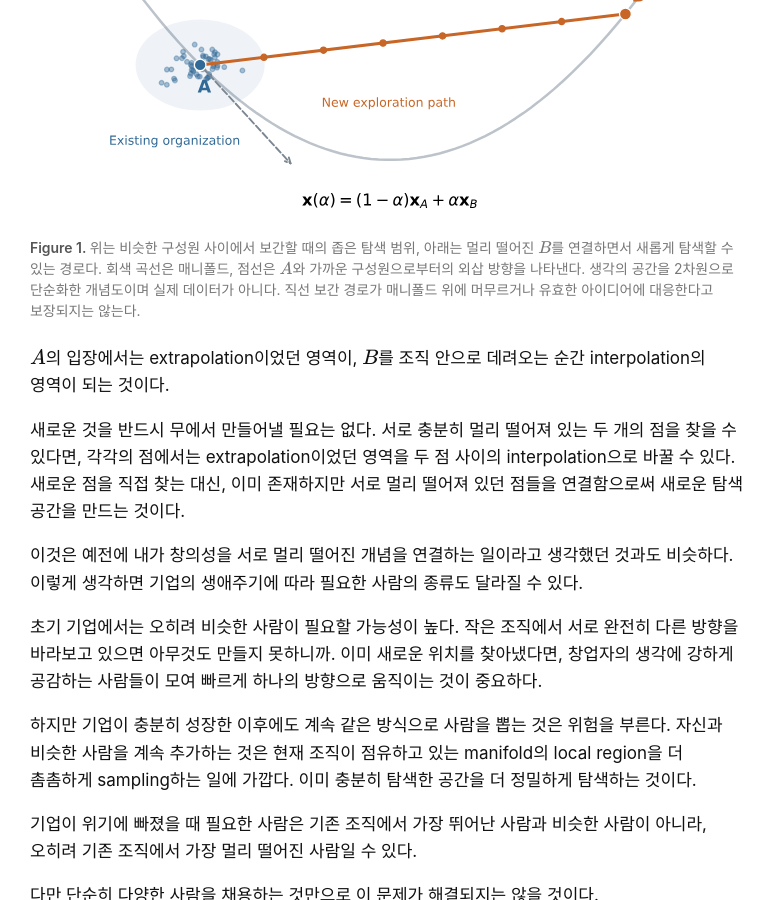
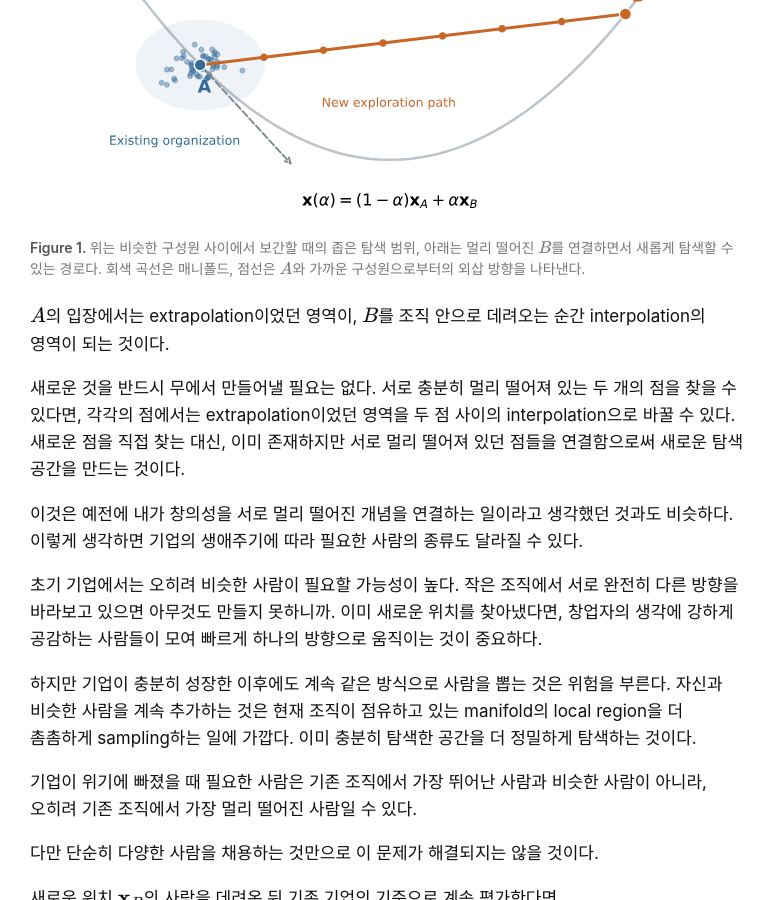
Before and after one commit to okdalto/okdalto.github.io, a Jekyll site: the page built from _posts/2026-10-04-기업의 성장과 다양성.md, in a window 1280 px wide and 900 px high, scrolled down 4010 px. Shown: the whole window, without its empty margins (0-775 px from the left). Built offline with Jekyll 4.4.1, drawn with Linux system fonts in a browser that asks for light colours; formulas are drawn with MathJax 3; comment, search, counter and statistics services are not loaded.

```diff
--- a/_posts/2026-10-04-기업의 성장과 다양성.md
+++ b/_posts/2026-10-04-기업의 성장과 다양성.md
@@ -181,7 +181,7 @@ $$
 
 <figure>
 <img src="/assets/2026-10-04-company-growth-diversity/exploration-space.svg" alt="비슷한 구성원 사이의 좁은 보간 범위와 멀리 떨어진 새 구성원을 연결했을 때 넓어지는 탐색 범위를 비교한 개념도">
-<figcaption markdown="span">위는 비슷한 구성원 사이에서 보간할 때의 좁은 탐색 범위, 아래는 멀리 떨어진 $B$를 연결하면서 새롭게 탐색할 수 있는 경로다. 회색 곡선은 매니폴드, 점선은 $A$와 가까운 구성원으로부터의 외삽 방향을 나타낸다. 생각의 공간을 2차원으로 단순화한 개념도이며 실제 데이터가 아니다. 직선 보간 경로가 매니폴드 위에 머무르거나 유효한 아이디어에 대응한다고 보장되지는 않는다.</figcaption>
+<figcaption markdown="span">위는 비슷한 구성원 사이에서 보간할 때의 좁은 탐색 범위, 아래는 멀리 떨어진 $B$를 연결하면서 새롭게 탐색할 수 있는 경로다. 회색 곡선은 매니폴드, 점선은 $A$와 가까운 구성원으로부터의 외삽 방향을 나타낸다.</figcaption>
 </figure>
 
 $A$의 입장에서는 extrapolation이었던 영역이, $B$를 조직 안으로 데려오는 순간 interpolation의 영역이 되는 것이다.
```
Also changed, not shown: _en/company-growth-diversity.md (+1 -1 lines).
